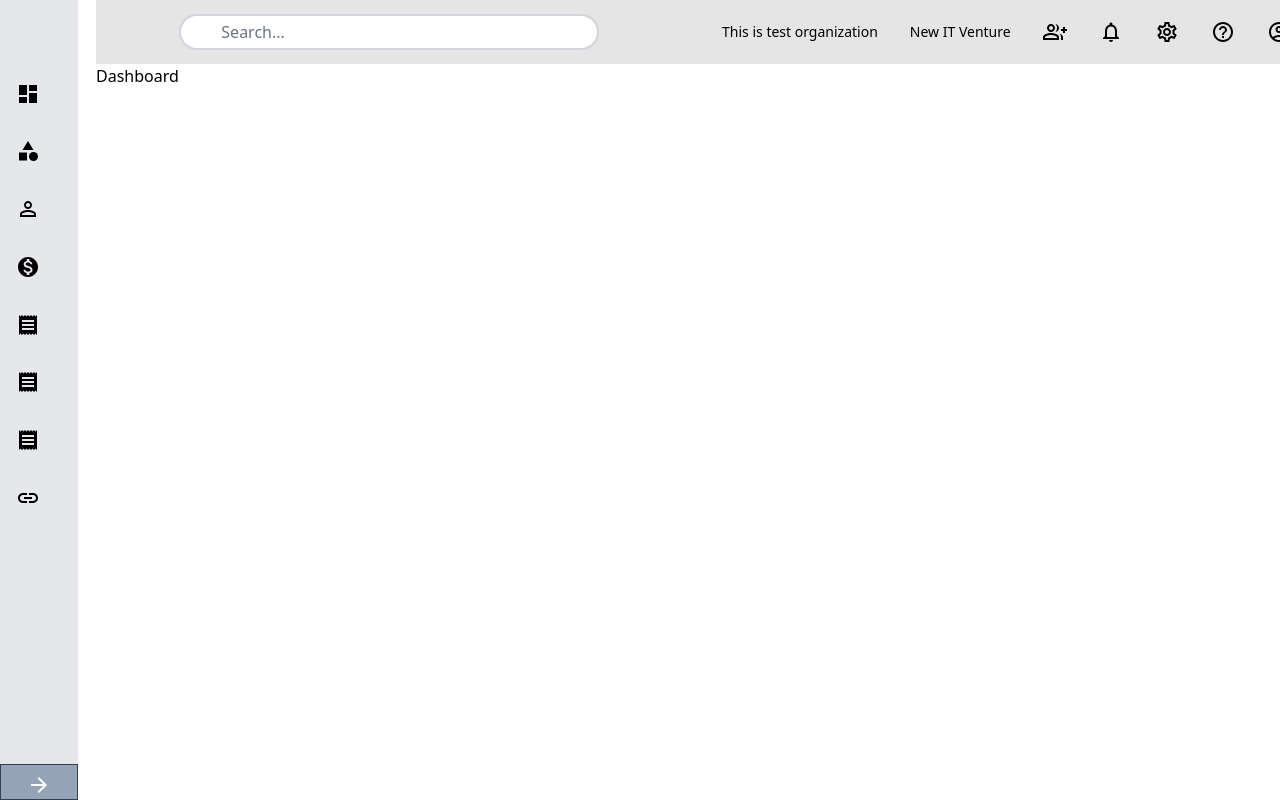
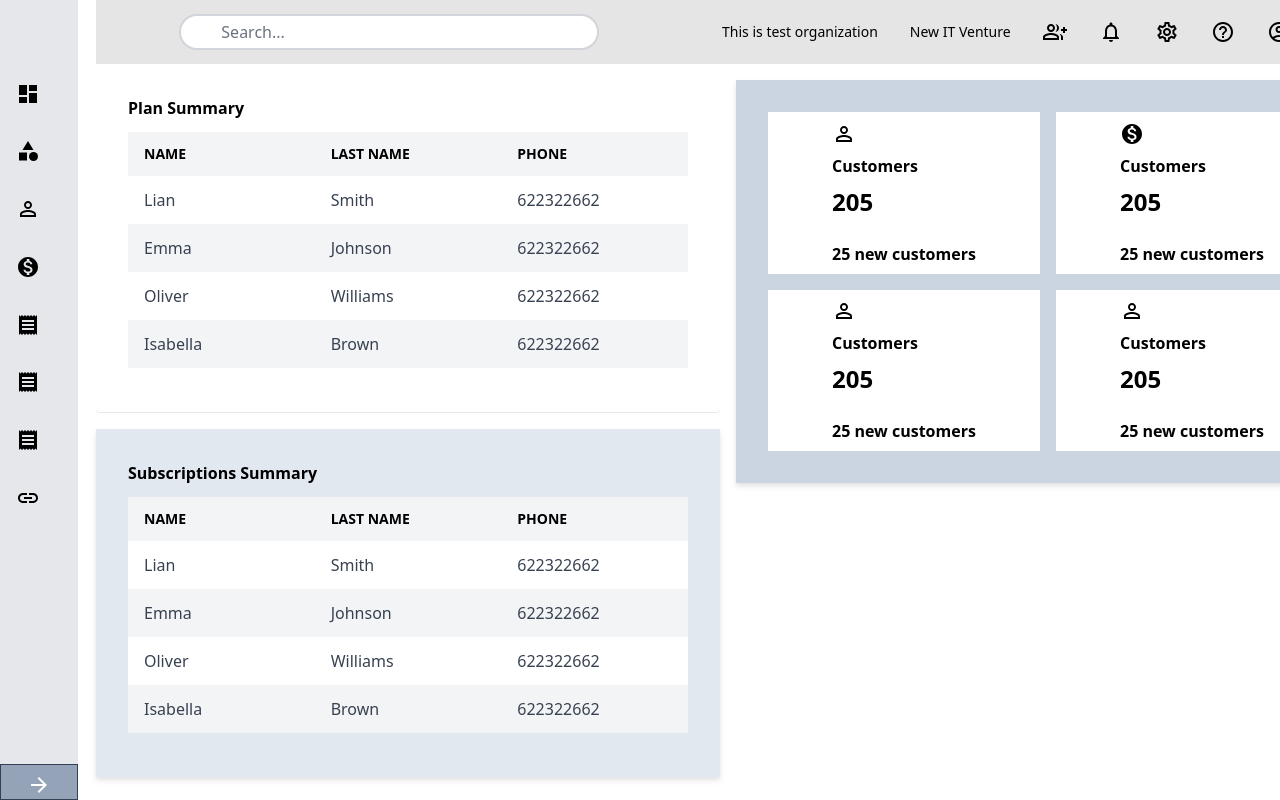
Before and after one commit to susantp/thamelui, a Next.js app: page / in a window 1280 px wide. Shown: the top 800 px of the page. Built offline with nearby package versions, Linux system fonts and the light colour scheme.

Commit message:
design in progress

```diff
--- a/package.json
+++ b/package.json
@@ -14,6 +14,7 @@
     "@mui/icons-material": "^5.8.0",
     "@mui/material": "^5.8.0",
     "axios": "^0.27.2",
+    "bootstrap": "^5.1.3",
     "next": "12.1.6",
     "react": "18.1.0",
     "react-dom": "18.1.0",
--- a/pages/index.js
+++ b/pages/index.js
@@ -1,14 +1,169 @@
-import Layout from '../layouts/Layout'
-import { useRecoilValue } from 'recoil'
-import { themeState } from '../store/atoms'
+import Layout from "../layouts/Layout";
+import PersonOutlineIcon from "@mui/icons-material/PersonOutline";
+import MonetizationOnIcon from "@mui/icons-material/MonetizationOn";
+import { useRecoilValue } from "recoil";
+import { themeState } from "../store/atoms";
 
 export default function Index() {
   return (
     <Layout>
+      <div className="flex justify-between">
+        <div className="basis-1/2 ">
+          <div className=" p-8  overflow-hidden rounded border-b border-gray-200 ">
+            <h6 className="text-[16px] font-bold">Plan Summary</h6>
+            <table class="min-w-full bg-white my-3">
+              <thead class=" bg-gray-100 text-black">
+                <tr>
+                  <th class="w-1/3 text-left py-3 px-4 uppercase font-semibold text-sm">
+                    Name
+                  </th>
+                  <th class="w-1/3 text-left py-3 px-4 uppercase font-semibold text-sm">
+                    Last name
+                  </th>
+                  <th class="text-left py-3 px-4 uppercase font-semibold text-sm">
+                    Phone
+                  </th>
+                </tr>
+              </thead>
+              <tbody class="text-gray-700">
+                <tr>
+                  <td class="w-1/3 text-left py-3 px-4">Lian</td>
+                  <td class="w-1/3 text-left py-3 px-4">Smith</td>
+                  <td class="text-left py-3 px-4">
+                    <a class="hover:text-blue-500" href="tel:622322662">
+                      622322662
+                    </a>
+                  </td>
+                </tr>
+                <tr class="bg-gray-100">
+                  <td class="w-1/3 text-left py-3 px-4">Emma</td>
+                  <td class="w-1/3 text-left py-3 px-4">Johnson</td>
+                  <td class="text-left py-3 px-4">
+                    <a class="hover:text-blue-500" href="tel:622322662">
+                      622322662
+                    </a>
+                  </td>
+                </tr>
+                <tr>
+                  <td class="w-1/3 text-left py-3 px-4">Oliver</td>
+                  <td class="w-1/3 text-left py-3 px-4">Williams</td>
+                  <td class="text-left py-3 px-4">
+                    <a class="hover:text-blue-500" href="tel:622322662">
+                      622322662
+                    </a>
+                  </td>
+                </tr>
+                <tr class="bg-gray-100">
+                  <td class="w-1/3 text-left py-3 px-4">Isabella</td>
+                  <td class="w-1/3 text-left py-3 px-4">Brown</td>
+                  <td class="text-left py-3 px-4">
+                    <a class="hover:text-blue-500" href="tel:622322662">
+                      622322662
+                    </a>
+                  </td>
+                </tr>
+              </tbody>
+            </table>
+          </div>
+          <div className="bg-slate-200 p-8 mt-4 drop-shadow-md">
+            <h6 className="text-[16px] font-bold">Subscriptions Summary</h6>
+            <table class="min-w-full bg-white my-3">
+              <thead class=" bg-gray-100 text-black">
+                <tr>
+                  <th class="w-1/3 text-left py-3 px-4 uppercase font-semibold text-sm">
+                    Name
+                  </th>
+                  <th class="w-1/3 text-left py-3 px-4 uppercase font-semibold text-sm">
+                    Last name
+                  </th>
+                  <th class="text-left py-3 px-4 uppercase font-semibold text-sm">
+                    Phone
+                  </th>
+                </tr>
+              </thead>
+              <tbody class="text-gray-700">
+                <tr>
+                  <td class="w-1/3 text-left py-3 px-4">Lian</td>
+                  <td class="w-1/3 text-left py-3 px-4">Smith</td>
+                  <td class="text-left py-3 px-4">
+                    <a class="hover:text-blue-500" href="tel:622322662">
+                      622322662
+                    </a>
+                  </td>
+                </tr>
+                <tr class="bg-gray-100">
+                  <td class="w-1/3 text-left py-3 px-4">Emma</td>
+                  <td class="w-1/3 text-left py-3 px-4">Johnson</td>
+                  <td class="text-left py-3 px-4">
+                    <a class="hover:text-blue-500" href="tel:622322662">
+                      622322662
+                    </a>
+                  </td>
+                </tr>
+                <tr>
+                  <td class="w-1/3 text-left py-3 px-4">Oliver</td>
+                  <td class="w-1/3 text-left py-3 px-4">Williams</td>
+                  <td class="text-left py-3 px-4">
+                    <a class="hover:text-blue-500" href="tel:622322662">
+                      622322662
+                    </a>
+                  </td>
+                </tr>
+                <tr class="bg-gray-100">
+                  <td class="w-1/3 text-left py-3 px-4">Isabella</td>
+                  <td class="w-1/3 text-left py-3 px-4">Brown</td>
+                  <td class="text-left py-3 px-4">
+                    <a class="hover:text-blue-500" href="tel:622322662">
+                      622322662
+                    </a>
+                  </td>
+                </tr>
+              </tbody>
+            </table>
+          </div>
+        </div>
+        <div className="basis-1/2 m-4">
+          <div className="bg-slate-300 p-8 drop-shadow-md">
+            <div className="flex gap-4">
+              <div className="basis-1/2 ">
+                <div className="bg-white text-left pl-16 p-2">
+                  <PersonOutlineIcon />
+                  <p className="py-2 font-bold">Customers</p>
+                  <p className="text-2xl font-bold">205</p>
+                  <p className="pt-6 font-bold">25 new customers </p>
+                </div>
+              </div>
+              <div className="basis-1/2">
+                <div className="bg-white text-left pl-16 p-2">
+                  <MonetizationOnIcon />
+                  <p className="py-2 font-bold">Customers</p>
+                  <p className="text-2xl font-bold">205</p>
+                  <p className="pt-6 font-bold">25 new customers </p>
+                </div>
+              </div>
+            </div>
 
-       <div>
-        Dashboard
+            <div className="flex gap-4 mt-4">
+              <div className="basis-1/2">
+                <div className="bg-white text-left pl-16 p-2">
+                  <PersonOutlineIcon />
+                  <p className="py-2 font-bold">Customers</p>
+                  <p className="text-2xl font-bold">205</p>
+                  <p className="pt-6 font-bold">25 new customers </p>
+                </div>
+              </div>
+              <div className="basis-1/2">
+                <div className="bg-white text-left pl-16 p-2">
+                  <PersonOutlineIcon />
+                  <p className="py-2 font-bold">Customers</p>
+                  <p className="text-2xl font-bold">205</p>
+                  <p className="pt-6 font-bold">25 new customers </p>
+                </div>
+              </div>
+            </div>
+          </div>
+        </div>
       </div>
     </Layout>
-  )
+  );
 }
```
Also changed, not shown: 1 other file (tests, documents, lock files or other folders).
